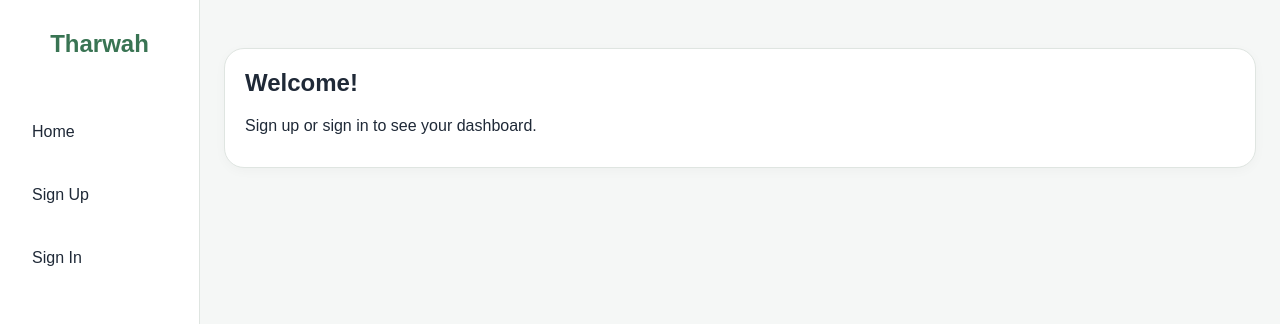
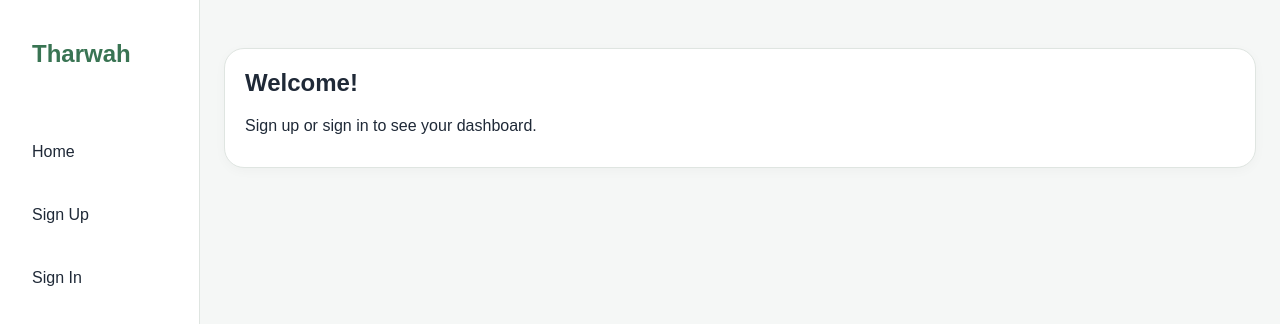
Before and after one commit to HusainAlmajed/Tharwah-Project-Front-End, a React (Vite) app: page / in a window 1280 px wide. Shown: the top 324 px of the page. Built offline with nearby package versions, Linux system fonts and the light colour scheme; no server answers; a web font is replaced by a local one.

Commit message:
Aligned navbar links

```diff
--- a/src/App.css
+++ b/src/App.css
@@ -14,7 +14,7 @@ nav {
   min-height: 100vh;
   flex-direction: column;
   justify-content: space-between;
-  align-items: center;
+  align-items: stretch;
   background-color: var(--color-surface);
   padding: 30px 20px;
   border-right: 1px solid var(--color-border);
@@ -25,6 +25,7 @@ nav {
   font-size: 1.5rem;
   margin-bottom: 55px;
   color: #397453;
+  padding: 10px 12px;
 }
 
 nav ul {
```
